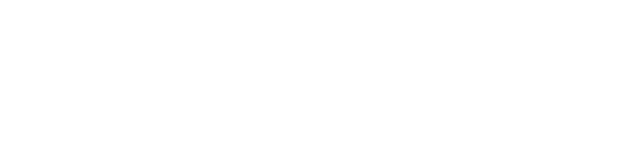
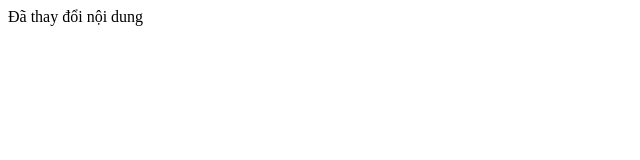
Before and after one commit to LyThanhTienB1910310/CT300_PTPM_TH_BUOI2_BT1, a plain HTML site: page index.html in a window 1280 px wide. Shown: the whole page, without its empty margins (0-640 px from the left). Drawn offline with Linux system fonts and the light colour scheme.

Commit message:
thay doi noi dung index.html

```diff
--- a/index.html
+++ b/index.html
@@ -1,2 +1,3 @@
 <html>
+    <p>Đã thay đổi nội dung</p>
 </html>
```
